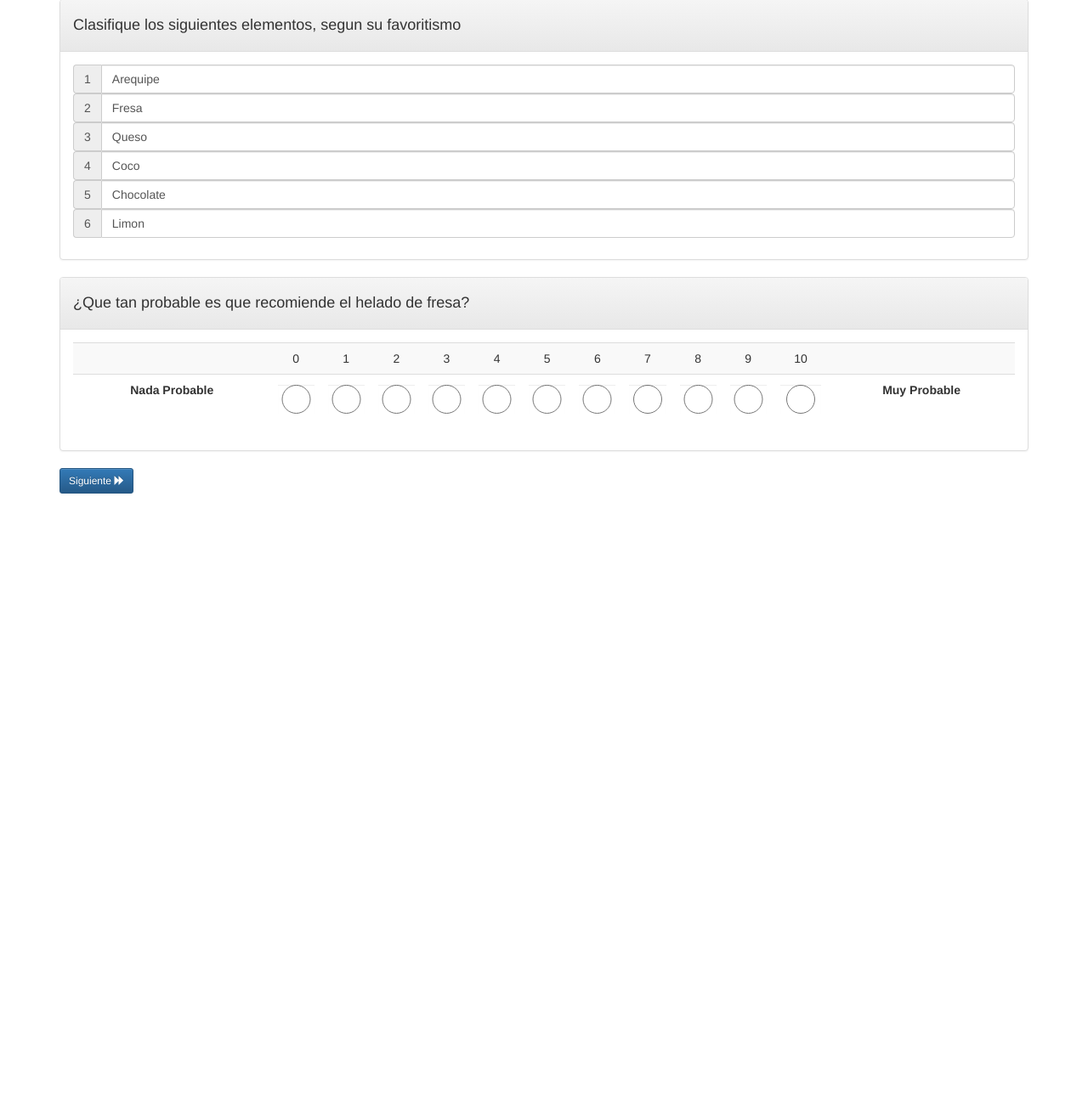
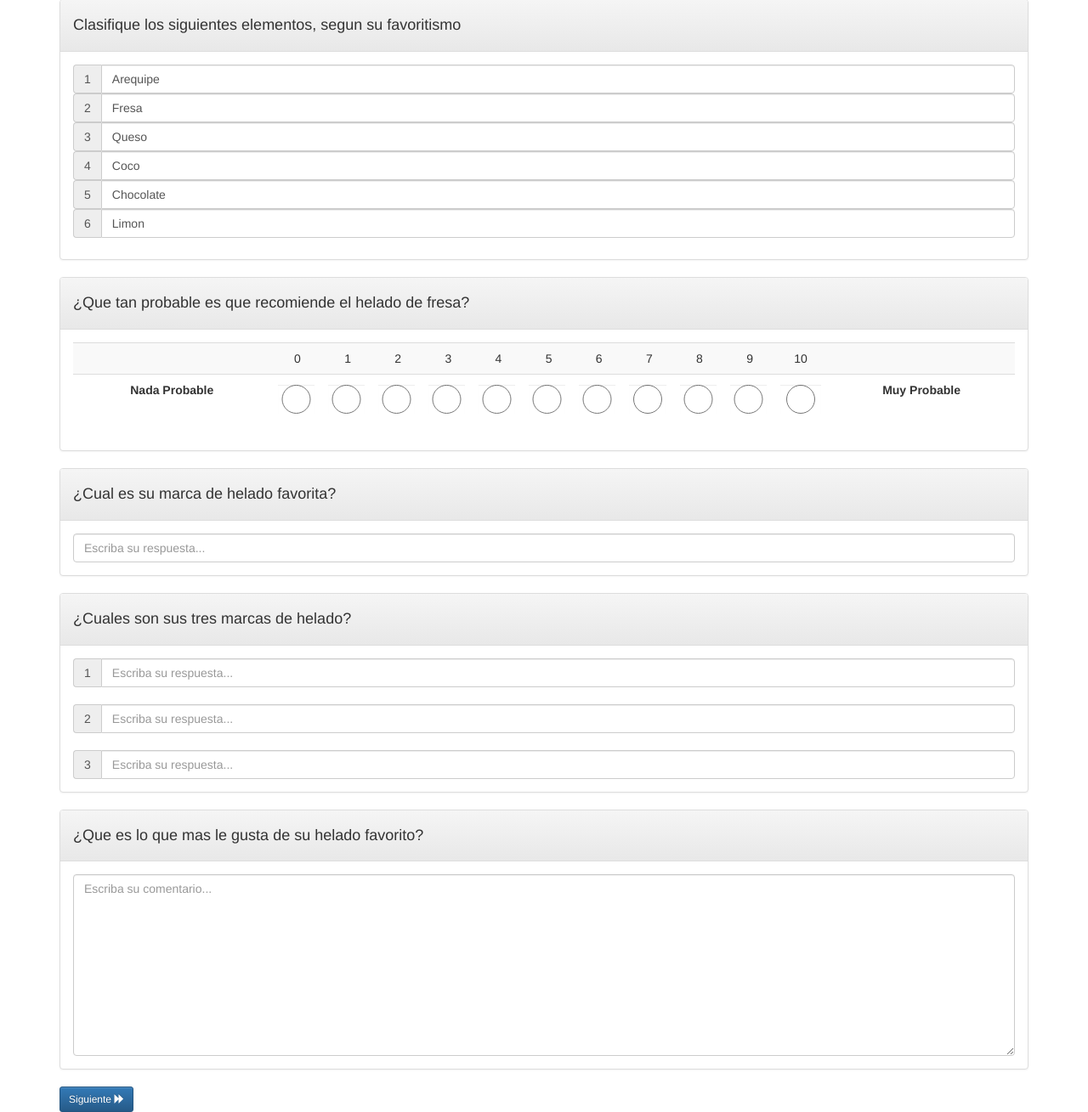
Before and after one commit to lgartz/encuestas, a PHP site: page / in a window 1280 px wide. Shown: the part 2475-3784 px from the top of the page at 85% size. Before the commit the page ends 3056 px from the top, so only its background shows below. Run offline with PHP 8.4, Linux system fonts and the light colour scheme; some libraries are stand-ins or nearby versions.

Commit message:
nuevas preguntas
Se agregan nuevas preguntas al formulario

```diff
--- a/index.php
+++ b/index.php
@@ -401,16 +401,16 @@
 							<table class="table table-striped table-hover ">
 								<tr>
 									<td></td>
-									<td class="td-center">0</td>
-									<td class="td-center">1</td>
-									<td class="td-center">2</td>
-									<td class="td-center">3</td>
-									<td class="td-center">4</td>
-									<td class="td-center">5</td>
-									<td class="td-center">6</td>
-									<td class="td-center">7</td>
-									<td class="td-center">8</td>
-									<td class="td-center">9</td>
+									<td class="td-center">&nbsp;0</td>
+									<td class="td-center">&nbsp;1</td>
+									<td class="td-center">&nbsp;2</td>
+									<td class="td-center">&nbsp;3</td>
+									<td class="td-center">&nbsp;4</td>
+									<td class="td-center">&nbsp;5</td>
+									<td class="td-center">&nbsp;6</td>
+									<td class="td-center">&nbsp;7</td>
+									<td class="td-center">&nbsp;8</td>
+									<td class="td-center">&nbsp;9</td>
 									<td class="td-center">10</td>
 									<td></td>
 								</tr>
@@ -434,6 +434,50 @@
 					</div>
 				</div>
 			</div>
+			<div class="form-group">
+				<div class="panel panel-default">
+					<div class="panel-heading">
+						<h4>¿Cual es su marca de helado favorita?</h4>
+					</div>
+					<div class="panel-body">
+						<input id="marcaFavorita" type="text" class="form-control" placeholder="Escriba su respuesta...">
+					</div>
+				</div>
+			</div>
+			<div class="form-group">
+				<div class="panel panel-default">
+					<div class="panel-heading">
+						<h4>¿Cuales son sus tres marcas de helado?</h4>
+					</div>
+					<div class="panel-body">
+						<div class="input-group">
+							<span class="input-group-addon" >1</span>
+							<input id="preg1" type="text" class="form-control" placeholder="Escriba su respuesta...">
+						</div>
+						<br/>
+						<div class="input-group">
+							<span class="input-group-addon" >2</span>
+							<input id="preg12" type="text" class="form-control" placeholder="Escriba su respuesta...">
+						</div>
+						<br/>
+						<div class="input-group">
+							<span class="input-group-addon" >3</span>
+							<input id="preg3" type="text" class="form-control" placeholder="Escriba su respuesta...">
+						</div>
+					</div>
+				</div>
+			</div>
+			<div class="form-group">
+				<div class="panel panel-default">
+					<div class="panel-heading">
+						<h4>¿Que es lo que mas le gusta de su helado favorito?</h4>
+					</div>
+					<div class="panel-body">
+						<textarea name="comentarios" id="comentarios" cols="30" rows="10" class="form-control" placeholder="Escriba su comentario..."></textarea>
+					</div>
+				</div>
+
+			</div>
 			<button id="next" type="button" class="btn btn-primary btn-sm">
 				Siguiente <span class="glyphicon glyphicon-forward"></span>
 			</button>
```
